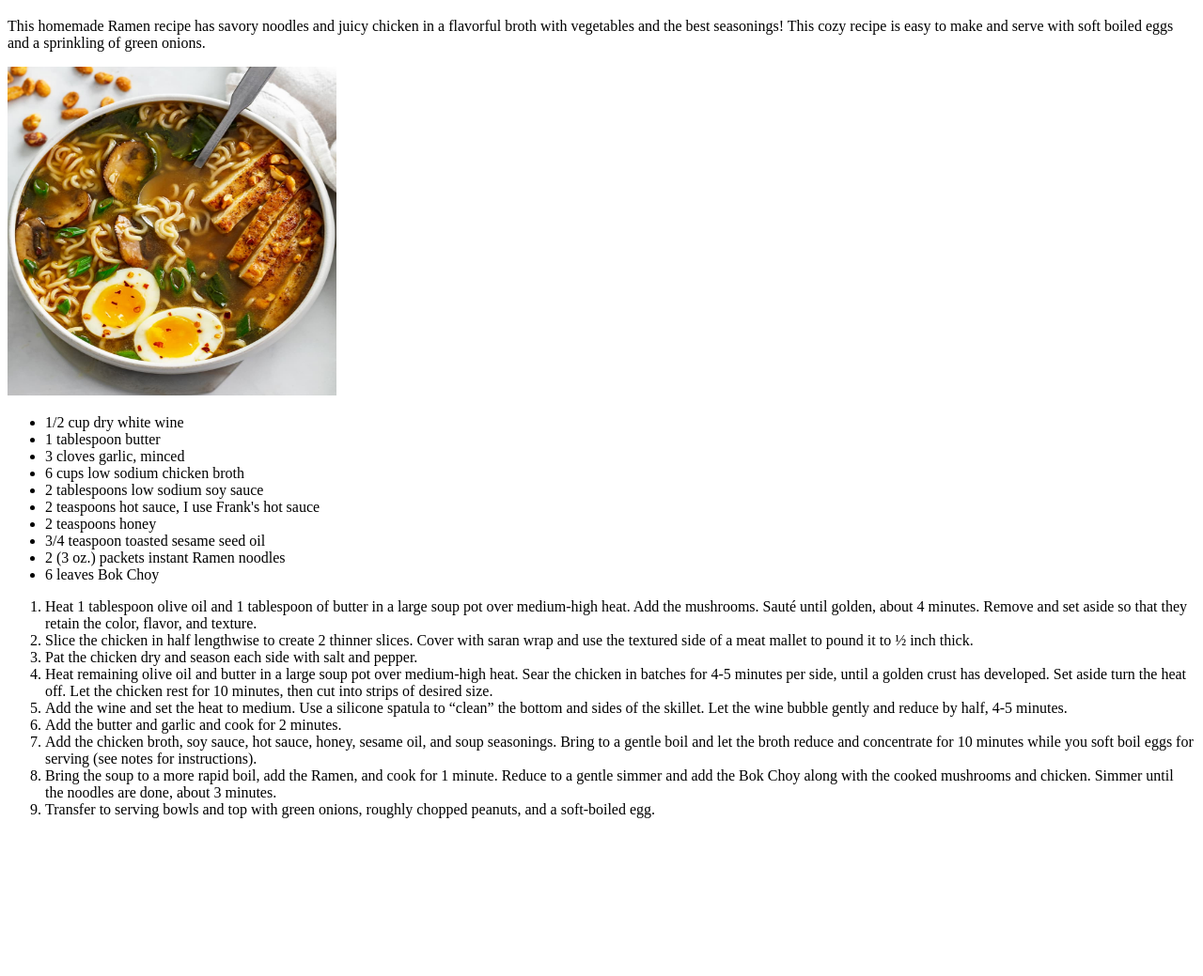
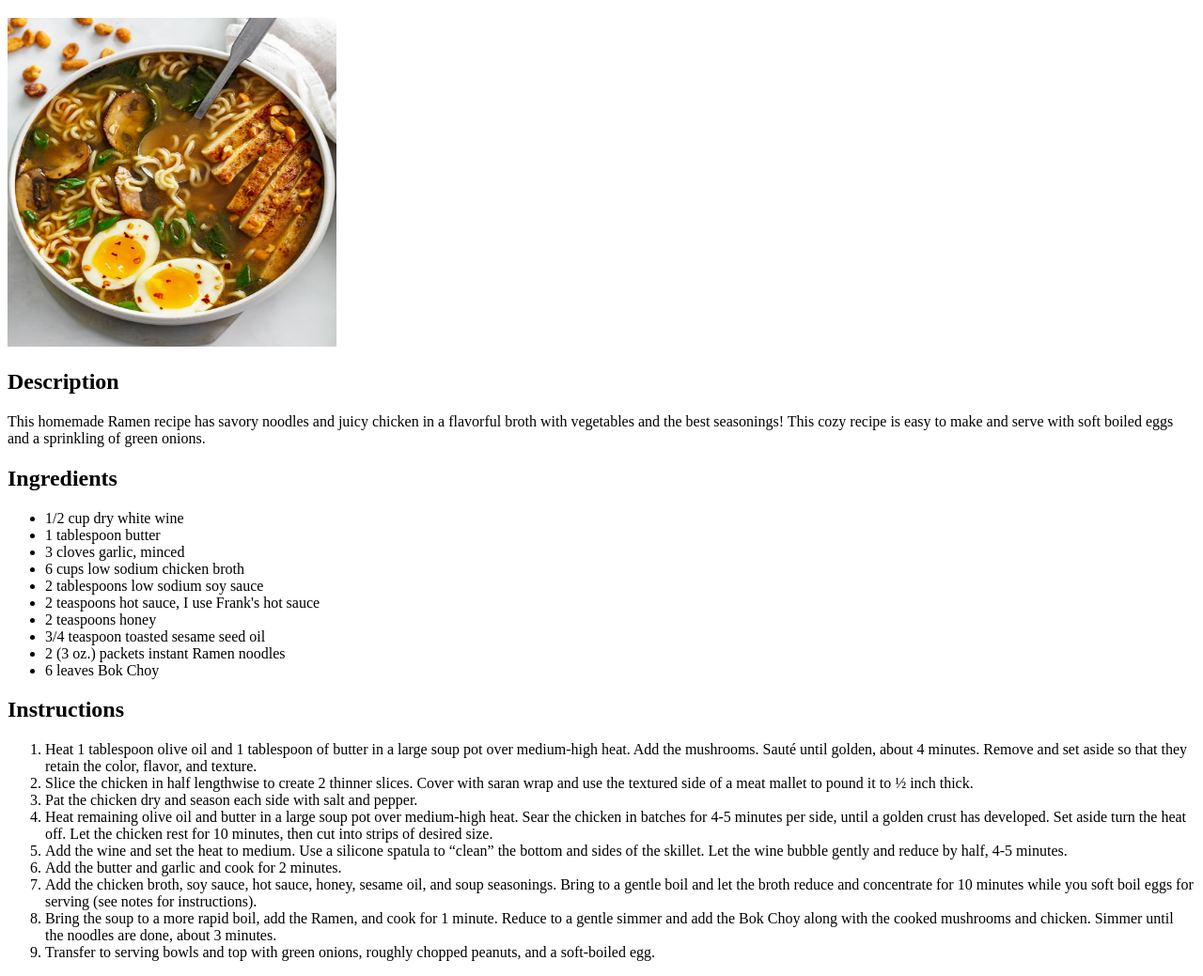
Before and after one commit to MRMartini39/odin-recipes, a plain HTML site: page recipes/ramen.html in a window 1280 px wide. Shown: the part 61-1100 px from the top of the page at 94% size. Before the commit the page ends 948 px from the top, so only its background shows below. Drawn offline with Linux system fonts and the light colour scheme.

Commit message:
Added headings to recipe webpages Added Instructions, Description, and Ingredient headings for visual appeal

```diff
--- a/recipes/ramen.html
+++ b/recipes/ramen.html
@@ -7,8 +7,10 @@
 </head>
 <body>
     <h1>Homemade Ramen</h1>
+    <img src="../images/ramen-.jpg" height="350" width="350">
+    <h2>Description</h2>
     <p>This homemade Ramen recipe has savory noodles and juicy chicken in a flavorful broth with vegetables and the best seasonings! This cozy recipe is easy to make and serve with soft boiled eggs and a sprinkling of green onions.</p>
-    <img src="../images/ramen-.jpg" height="350" width="350">
+<h2>Ingredients</h2>
     <ul>
         <li>1/2 cup dry white wine</li>
         <li>1 tablespoon butter</li>
@@ -21,6 +23,7 @@
         <li>2 (3 oz.) packets instant Ramen noodles</li>
         <li>6 leaves Bok Choy</li>
     </ul>
+<h2>Instructions</h2>
     <ol>
         <li>Heat 1 tablespoon olive oil and 1 tablespoon of butter in a large soup pot over medium-high heat. Add the mushrooms. Sauté until golden, about 4 minutes. Remove and set aside so that they retain the color, flavor, and texture.</li>
         <li>Slice the chicken in half lengthwise to create 2 thinner slices. Cover with saran wrap and use the textured side of a meat mallet to pound it to ½ inch thick.</li>
```
Also changed, not shown: recipes/afchicken.html (+3 -0 lines), recipes/chili.html (+3 -1 lines).
